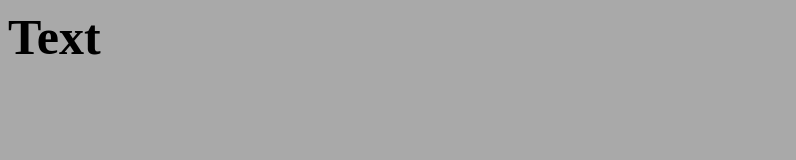
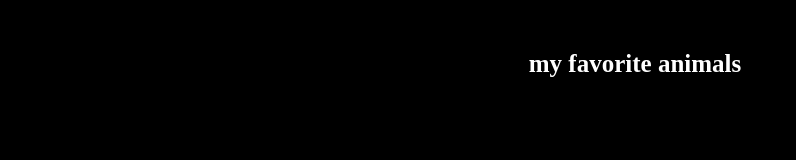
Before and after one commit to staten-island-tech/css-blogpost-project-sussywebdesign, a plain HTML site: page index.html in a window 1280 px wide. Shown: the whole page, without its empty margins (0-796 px from the left). Drawn offline with Linux system fonts and the light colour scheme.

Commit message:
added borders and title margin

```diff
--- a/index.html
+++ b/index.html
@@ -4,12 +4,12 @@
     <meta charset="UTF-8">
     <meta http-equiv="X-UA-Compatible" content="IE=edge">
     <meta name="viewport" content="width=device-width, initial-scale=1.0">
-    <title>Document</title>
+    <title>My favorite animals</title>
     <link rel="stylesheet" href="style.css">
 </head>
 
 <body>
-    <h1>Text</h1>
+    <h1 class="pageheader"> my favorite animals </h1>
 </body>
 
 </html>
--- a/style.css
+++ b/style.css
@@ -1,5 +1,12 @@
+
 body{
-    background-color: darkgray;
-    color:black;
+color: white;
+    background-color: black;
+}
+.pageheader{
+    text-align: center;
     font-size: 25px;
+    color: white;
+    margin: 50px 40px 40px 30px;
+    background-color: black;
 }
```
